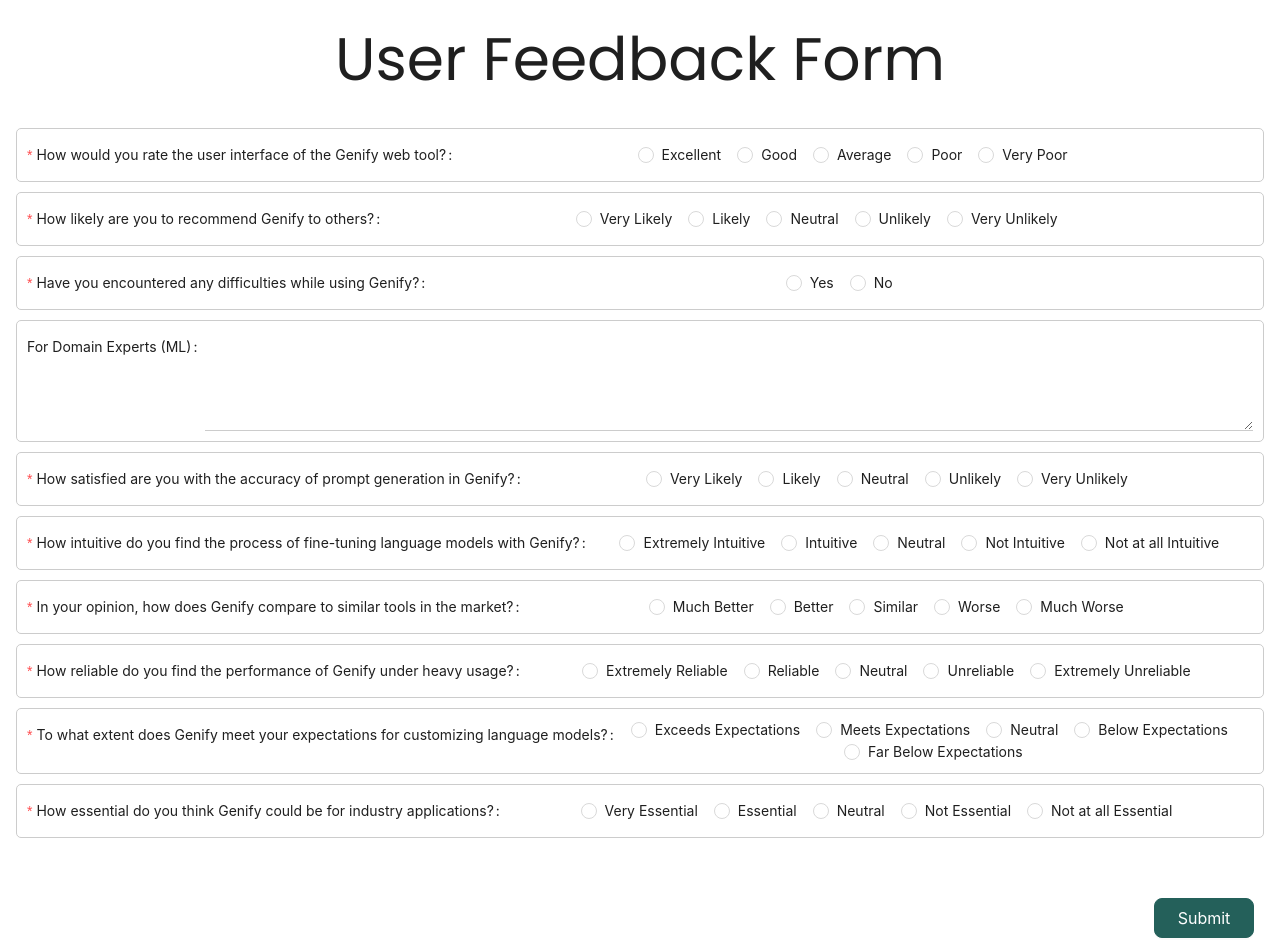
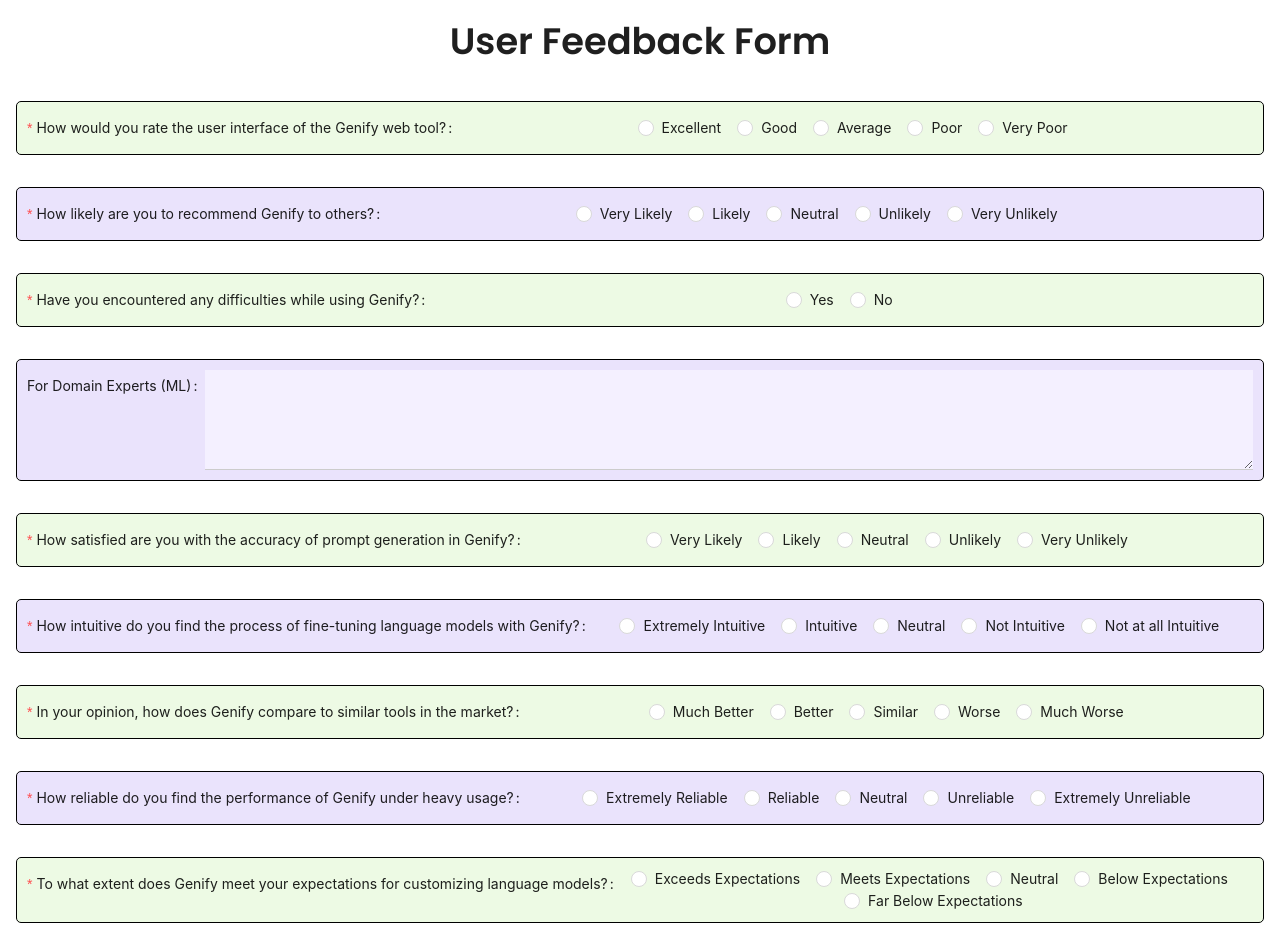
Before and after one commit to GENIFY-Gang/GENIFY-FE-2, a React (Create React App) app: page /feed-back in a window 1280 px wide. Shown: the part 100-1052 px from the top of the page. Built offline with nearby package versions, Linux system fonts and the light colour scheme.

Commit message:
error fixings.

```diff
--- a/src/AMain/Main.css
+++ b/src/AMain/Main.css
@@ -163,7 +163,7 @@
 @media screen and (min-width:1600px){
   .home-container{
       height: 90vh;
-      padding-top: 12rem;
+      padding-top: 6rem;
   }
 }
 
@@ -189,7 +189,6 @@
       flex-direction: column;
       align-items: center;
       margin-block: 1rem;
-
   }
 
 
@@ -227,9 +226,17 @@
 .navbar-right{
   display: flex;
   justify-content: space-between;
-  width: 50%;
   margin-right: 2rem;
 }
+
+.navbar-right.logged-in {
+  width: 50%;
+}
+
+.navbar-right.logged-out {
+  width: 30%;
+}
+
 
 .nav-link:hover,
 .nav-link:active,
@@ -298,6 +305,14 @@
     z-index: 100;
   }
 
+  .navbar-mobile.open.logged-out{
+    justify-content: center;
+  }
+
+  .navbar-mobile.open.logged-out .nav-link{
+    margin-block: 2rem;
+  }
+
 
   .overlay {
     position: fixed;
@@ -332,7 +347,7 @@
 /* PromptGenerator.css */
 
 .text-area-color{
-  background-color: #f0faf3  ;
+  background-color: #f0faf3;
 }
 
 .text-area-2:focus {
@@ -346,15 +361,15 @@
 }
 
 .generate-button{
-  background-color: #B9A0FF  ;
+  background-color: #B9A0FF;
 }
 
 .generate-button:hover{
-  background-color: #8c75ca !important ;
+  background-color: #8c75ca !important;
 }
 
 .copy-button{
-  background-color: #24605A  ;
+  background-color: #24605A;
 }
 
 .copy-button:hover{
@@ -430,12 +445,10 @@
   .right-prompt-container{
     border-radius: 2rem;
     margin-top: 1rem;
-
   }
   .left-container-prompt{
     border-right:1px solid black;
     border-radius: 2rem;
-
   }
 
   .prompt-title{
@@ -477,7 +490,7 @@
 /* documentation.css */
 
 .documentation-title{
-  font-size: 2.5rem;
+  font-size: 2.3rem;
   font-weight: 600;
 }
 
@@ -489,6 +502,7 @@
 @media (max-width: 768px){
   .documentation-title{
     font-weight: 400;
+    margin-top: 2rem;
   }
 
   .documentation-editor{
@@ -496,3 +510,17 @@
     border: 0px;
   }
 }
+
+/* feedback.css */
+
+.feedback-title{
+  font-size: 2.3rem;
+  font-weight: 600;
+}
+
+@media (max-width: 768px){
+  .feedback-title{
+    font-size: 2.3rem;
+    font-weight: 400;
+  }
+}
--- a/src/Pages/Documentation/Documentation.tsx
+++ b/src/Pages/Documentation/Documentation.tsx
@@ -90,11 +90,11 @@
       <NavigationBar />
       <Content style={{ marginTop: "64px", background: "white" }}>
         {isAdmin ? (
-          <p style={{ marginTop: "50px",fontFamily:'Poppins'}} className="documentation-title">
+          <p style={{ fontFamily:'Poppins'}} className="documentation-title">
             Edit Documentation
           </p>
         ) : (
-          <p style={{ fontSize: "60px", marginTop: "50px",fontFamily:'Poppins' }} className="documentation-title">Documentation</p>
+          <p style={{ marginTop: "50px",fontFamily:'Poppins' }} className="documentation-title">Documentation</p>
         )}
         {isAdmin && (
           <div
--- a/src/Pages/FeedBack/FeedBack.tsx
+++ b/src/Pages/FeedBack/FeedBack.tsx
@@ -51,7 +51,7 @@
       <NavigationBar /> {/* NavigationBar as header */}
       <Content style={{ marginTop: "64px", background: "white" }}>
         <p
-          style={{ fontSize: "60px", marginTop: "50px", fontFamily: "Poppins" }}
+          style={{marginTop: "50px", fontFamily: "Poppins" }} className="feedback-title"
         >
           User Feedback Form
         </p>
@@ -60,9 +60,9 @@
             <FeedbackFormItems />
           </Form>
           <div style={{ display: "flex", justifyContent: "flex-end" }}>
-            <div style={{ marginLeft: "auto",marginRight:"10px",marginTop:"50px" }}>
+            <div style={{ marginLeft: "auto",marginRight:"10px",marginTop:"20px" }}>
               <Button
-                className="inputBtn"
+                className="rounded-full inputBtn"
                 size="large"
                 onClick={handleSubmit}
                 style={{
--- a/src/Pages/FeedBack/schema.tsx
+++ b/src/Pages/FeedBack/schema.tsx
@@ -9,6 +9,7 @@
         name="interFace_rate"
         className="form-item-box"
         label="How would you rate the user interface of the Genify web tool?"
+        style={{backgroundColor:"#EDFAE4",border:"1px solid black",marginBlock:"2rem"}}
         rules={[
           {
             required: true,
@@ -31,6 +32,7 @@
         name="recommend"
         className="form-item-box"
         label="How likely are you to recommend Genify to others?"
+        style={{backgroundColor:"#eae3fc",border:"1px solid black",marginBlock:"2rem"}}
         rules={[
           {
             required: true,
@@ -57,6 +59,7 @@
         name="difficulty"
         className="form-item-box"
         label="Have you encountered any difficulties while using Genify?"
+        style={{backgroundColor:"#EDFAE4",border:"1px solid black",marginBlock:"2rem"}}
         rules={[
           {
             required: true,
@@ -77,12 +80,13 @@
         name="domainExpert"
         className="form-item-box"
         label="For Domain Experts (ML)"
+        style={{backgroundColor:"#eae3fc",border:"1px solid black",marginBlock:"2rem"}}
       >
         <Input.TextArea
           id="name"
           name="name"
           className="custom-input"
-          style={{ height: "100px" }}
+          style={{ height: "100px",backgroundColor:"#f4f0ff"}}
         />
       </Form.Item>
 
@@ -90,6 +94,7 @@
         name="accuracy"
         className="form-item-box"
         label="How satisfied are you with the accuracy of prompt generation in Genify?"
+        style={{backgroundColor:"#EDFAE4",border:"1px solid black",marginBlock:"2rem"}}
         rules={[
           {
             required: true,
@@ -116,6 +121,7 @@
         name="fine_tuning"
         className="form-item-box"
         label="How intuitive do you find the process of fine-tuning language models with Genify?"
+        style={{backgroundColor:"#eae3fc",border:"1px solid black",marginBlock:"2rem"}}
         rules={[
           {
             required: true,
@@ -142,6 +148,7 @@
         name="comparing"
         className="form-item-box"
         label="In your opinion, how does Genify compare to similar tools in the market?"
+        style={{backgroundColor:"#EDFAE4",border:"1px solid black",marginBlock:"2rem"}}
         rules={[
           {
             required: true,
@@ -164,6 +171,7 @@
         name="performance"
         className="form-item-box"
         label="How reliable do you find the performance of Genify under heavy usage?"
+        style={{backgroundColor:"#eae3fc",border:"1px solid black",marginBlock:"2rem"}}
         rules={[
           {
             required: true,
@@ -190,6 +198,7 @@
         name="expectations"
         className="form-item-box"
         label="To what extent does Genify meet your expectations for customizing language models?"
+        style={{backgroundColor:"#EDFAE4",border:"1px solid black",marginBlock:"2rem"}}
         rules={[
           {
             required: true,
@@ -216,6 +225,7 @@
         name="overallExp"
         className="form-item-box"
         label="How essential do you think Genify could be for industry applications?"
+        style={{backgroundColor:"#eae3fc",border:"1px solid black",marginBlock:"2rem"}}
         rules={[
           {
             required: true,
--- a/src/Pages/Navigation/NavigationBar.tsx
+++ b/src/Pages/Navigation/NavigationBar.tsx
@@ -38,7 +38,7 @@
         </button>
       )}
 
-      <div className="navbar-right">
+      <div className={`navbar-right ${logged ? 'logged-in' : 'logged-out'}`}>
         <Link to="/" className={`nav-link ${location.pathname === '/' && 'active'}`}>
           Home
         </Link>
@@ -70,7 +70,7 @@
         )}
       </div>
     </nav>
-    <div className={`navbar-mobile ${isOpen ? "open" : ""}`}>
+    <div className={`navbar-mobile ${isOpen ? "open" : ""} ${logged ? 'logged-in' : 'logged-out'}`}>
           <Link to="/" className={`nav-link ${location.pathname === '/' && 'active'}`} onClick={() => setIsOpen(false)}>
             Home
           </Link>
@@ -79,16 +79,16 @@
               Generator
             </Link>
           )}
-          {logged && (
+
             <Link to="/documentation" className={`nav-link ${location.pathname === '/documentation' && 'active'}`} onClick={() => setIsOpen(false)}>
               Documentation
             </Link>
-          )}
-          {logged && (
+
+
             <Link to="/about-us" className={`nav-link ${location.pathname === '/about-us' && 'active'}`} onClick={() => setIsOpen(false)}>
               About Us
             </Link>
-          )}
+
           {logged && (
             <Link to="/feed-back" className={`nav-link ${location.pathname === '/feed-back' && 'active'}`} onClick={() => setIsOpen(false)}>
               Feedback
```
